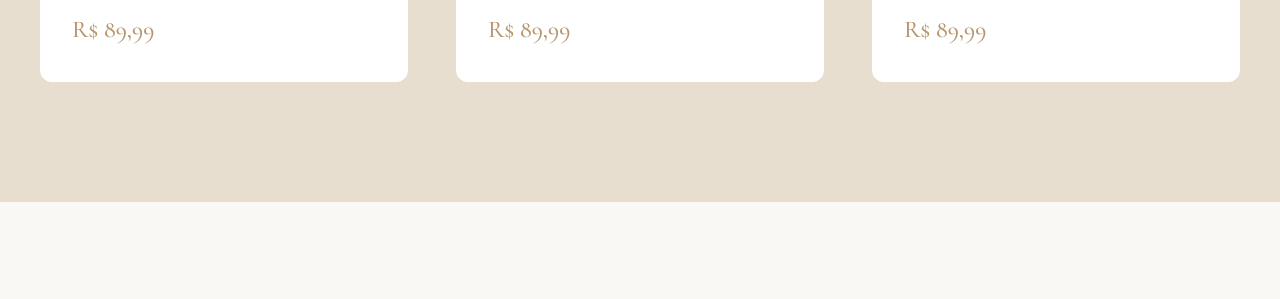
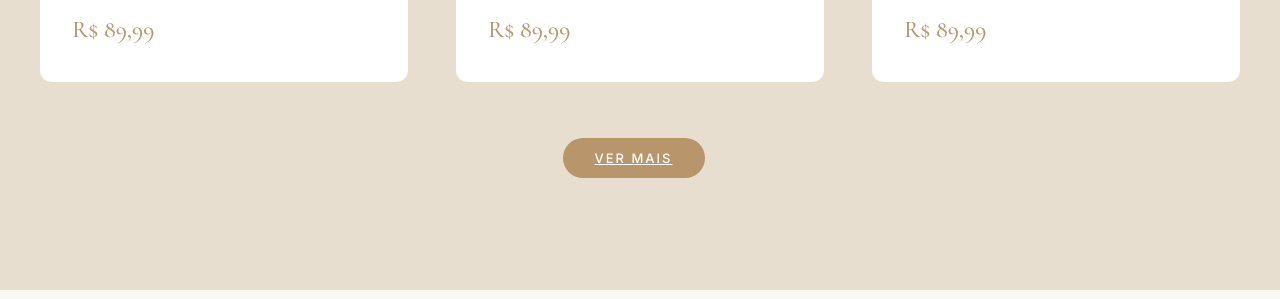
Before and after one commit to Dav1sfelipe/Sinos-e-Velas, a website: page index.html in a window 1280 px wide. Shown: the part 2640-2939 px from the top of the page. Drawn offline with nearby package versions, Linux system fonts and the light colour scheme.

Commit message:
Landing Page-Sinos e Velas

```diff
--- a/index.html
+++ b/index.html
@@ -130,6 +130,9 @@
                         <span class="product-price">R$ 89,99</span>
                     </div>
                 </div>
+                <div class="explorar-mais" id="ver-mais">
+                        <a href="colecao.html" class="product-button">Ver Mais</a> <!-- botao ver mais lincado com a pagina de colecao -->
+                    </div>
             </div>
         </div>
     </section>
--- a/package.json
+++ b/package.json
@@ -2,5 +2,8 @@
   "dependencies": {
     "express": "^5.2.1",
     "sqlite3": "^6.0.1"
+  },
+  "devDependencies": {
+    "prettier": "3.8.1"
   }
 }
--- a/styless.css
+++ b/styless.css
@@ -987,7 +987,20 @@ body {
     transform: scale(1.05);
     box-shadow: 0 6px 16px rgba(37, 211, 102, 0.4);
 }
-
 .whatsapp-button i {
     font-size: 18px;
 }
+
+.explorar-mais {
+    position: relative;
+    left: 142%;
+    margin-top: 15px;
+}
+.explorar-mais .product-button{
+    background: var(--color-gold-matte);
+    color: white;
+}
+.explorar-mais .product-button:hover {
+    background: var(--color-gold);
+    transform: scale(1.05);
+}
```
Also changed, not shown: colecao.html (added, +16 -0 lines), 1 other file.
